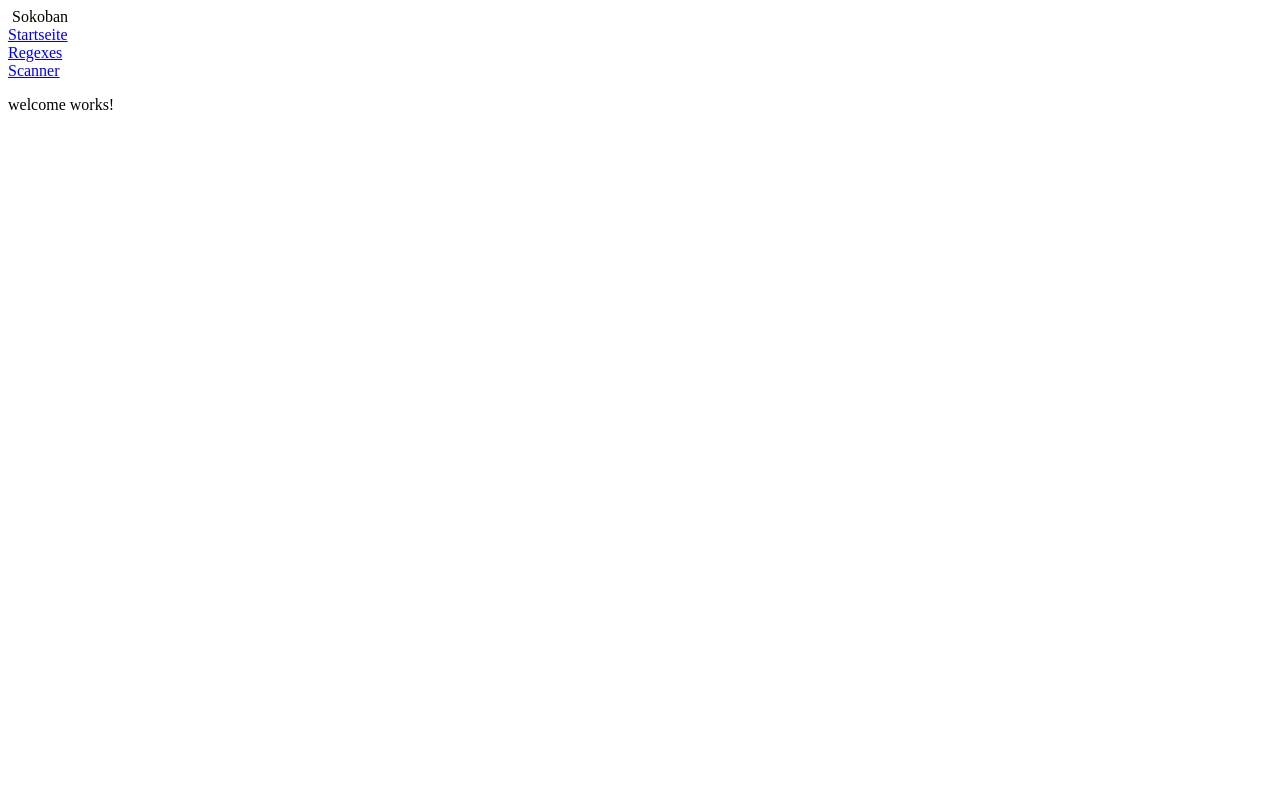
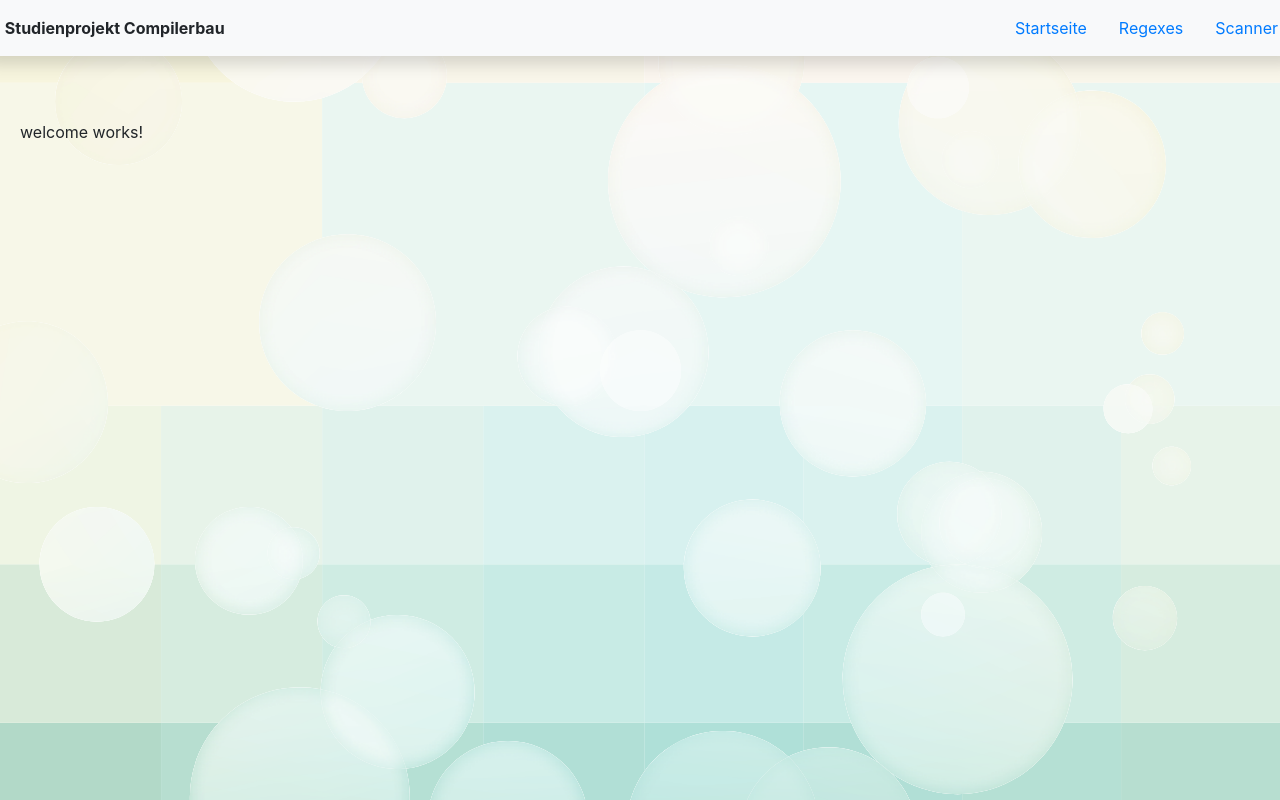
Before and after one commit to AlexanderSkrock/compiler-web-app, an Angular app: page / in a window 1280 px wide. Built offline with nearby package versions, Linux system fonts and the light colour scheme.

Commit message:
Added bootstrap and general styling

```diff
--- a/package.json
+++ b/package.json
@@ -19,6 +19,8 @@
     "@angular/platform-browser": "~8.2.14",
     "@angular/platform-browser-dynamic": "~8.2.14",
     "@angular/router": "~8.2.14",
+    "bootstrap": "^4.3.1",
+    "ngx-bootstrap": "^5.2.0",
     "rxjs": "~6.4.0",
     "tslib": "^1.10.0",
     "zone.js": "~0.9.1"
--- a/src/app/app.component.html
+++ b/src/app/app.component.html
@@ -1,5 +1,5 @@
 <header>
-  <app-navbar [entries]="entries"></app-navbar>
+  <app-navbar [title]="title" [entries]="entries"></app-navbar>
 </header>
 <div class="mainContainer standard-padding">
   <router-outlet></router-outlet>
--- a/src/app/app.component.ts
+++ b/src/app/app.component.ts
@@ -6,7 +6,7 @@ import {Entry} from './components/navbar/navbar.component';
   templateUrl: './app.component.html',
 })
 export class AppComponent {
-  title = 'Studienproject Compilerbau';
+  title = 'Studienprojekt Compilerbau';
   entries = [
     new Entry('', 'Startseite'),
     new Entry('/regex', 'Regexes'),
--- a/src/app/components/navbar/navbar.component.html
+++ b/src/app/components/navbar/navbar.component.html
@@ -2,7 +2,7 @@
   <div>
     <img src="../../../favicon.ico" alt=""/>
     <span class="font-weight-bold">
-      Sokoban
+      {{title}}
     </span>
   </div>
   <div class="row justify-content-end align-items-end flex-wrap">
--- a/src/app/components/navbar/navbar.component.ts
+++ b/src/app/components/navbar/navbar.component.ts
@@ -6,6 +6,9 @@ import {Component, Input, OnInit} from '@angular/core';
   styleUrls: ['./navbar.component.css']
 })
 export class NavbarComponent implements OnInit {
+  @Input()
+  title: string;
+
   @Input()
   entries: Entry[];
 
--- a/src/styles.css
+++ b/src/styles.css
@@ -1 +1,43 @@
 /* You can add global styles to this file, and also import other style files */
+@import "~bootstrap/dist/css/bootstrap.min.css";
+
+.standard-padding {
+  padding: 10px;
+}
+
+.fill-remaining-space {
+  flex: 1 1 auto;
+}
+
+.navbar-entry {
+  padding: 0 10px;
+}
+
+.no-margin {
+  margin: 0;
+}
+
+html, body, app-root {
+  height: 100%;
+  width: 100%;
+  margin: 0;
+  padding: 0;
+}
+
+.mainContainer {
+  height: 100%;
+  width: 100%;
+  padding: 120px 20px 0;
+}
+
+.standard-margin {
+  margin: 10px;
+}
+
+body {
+  background: url('assets/background.svg') no-repeat center center fixed;
+  -webkit-background-size: cover;
+  -moz-background-size: cover;
+  -o-background-size: cover;
+  background-size: cover;
+}
```
Also changed, not shown: src/assets/background.svg (added), 1 other file (tests, documents, lock files or other folders).
